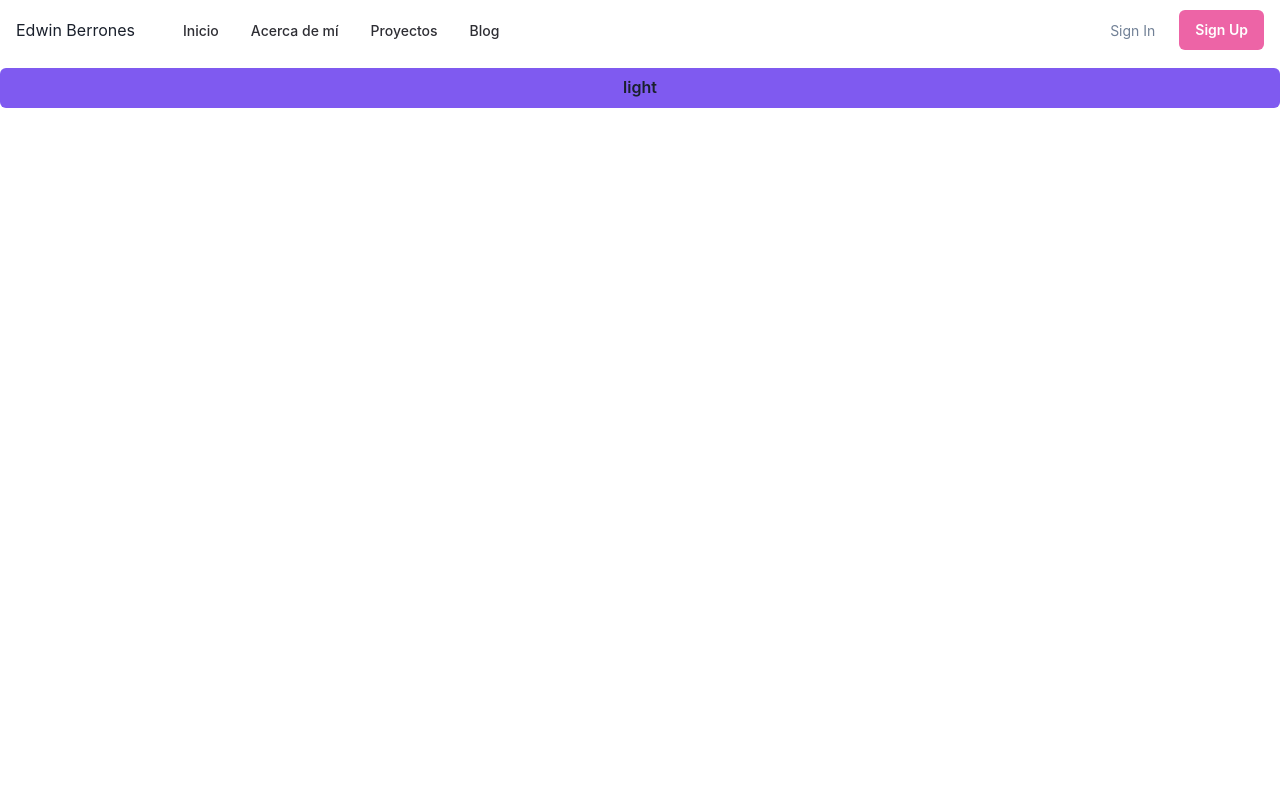
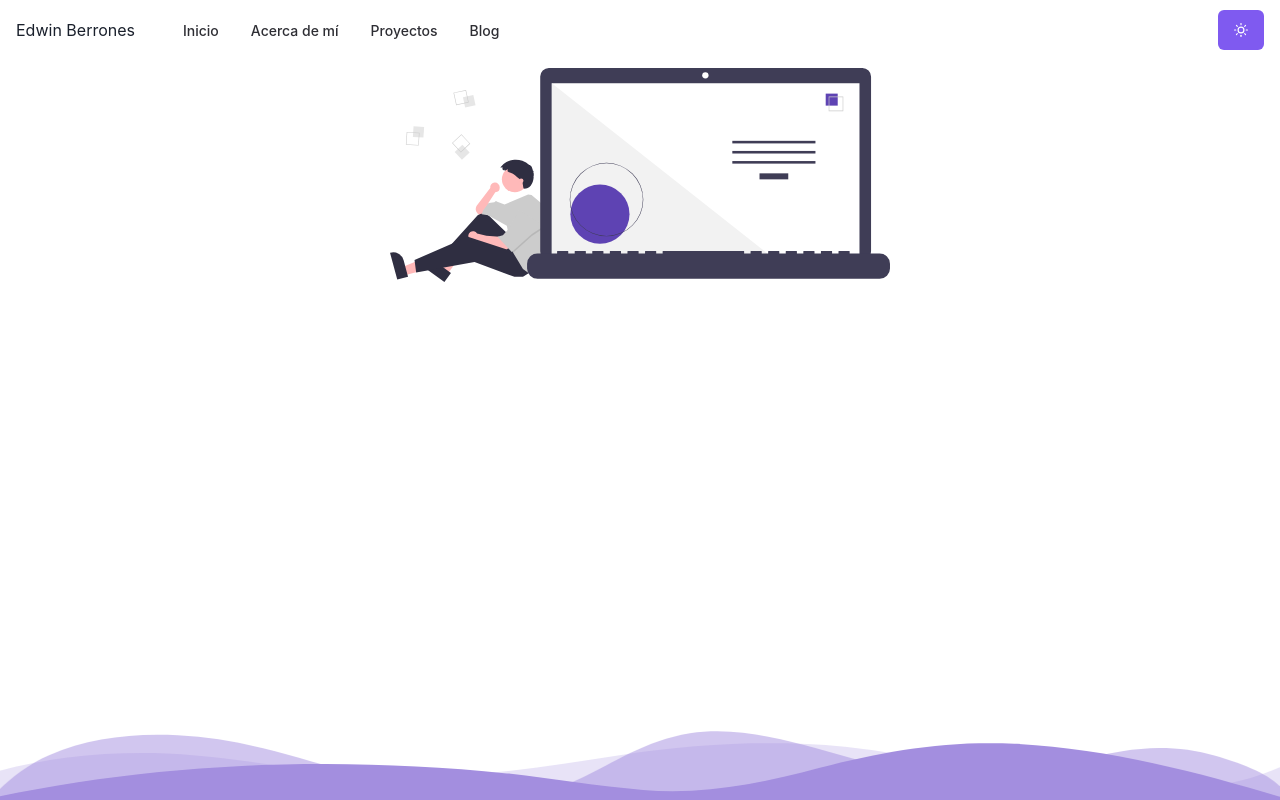
Before and after one commit to Berrones-Edwin/portfolio-react, a React (Vite) app: page / in a window 1280 px wide. Built offline with nearby package versions, Linux system fonts and the light colour scheme.

Commit message:
[ Feature ] add toggle theme

```diff
--- a/src/App.tsx
+++ b/src/App.tsx
@@ -1,19 +1,19 @@
 import React from 'react'
-import { Button, Stack, useColorMode } from '@chakra-ui/react'
-import NavBar from './components/Navbar'
+import { Stack } from '@chakra-ui/react'
+
+import Header from './components/Header'
+import ShapeDivider from './components/ShapeDivider/ShapeDivider'
 
 function App() {
-  const { colorMode, toggleColorMode } = useColorMode()
   return (
     <Stack
       bgColor="{useColorModeValue( 'bgColorlight','bgColorDark')}"
       minW="100vw"
       minH="100vh"
     >
-      <NavBar />
-      <Button onClick={toggleColorMode} bgColor="primary">
-        {colorMode}
-      </Button>
+      <Header />
+
+      <ShapeDivider />
     </Stack>
   )
 }
--- /dev/null
+++ b/src/components/Header.tsx
@@ -0,0 +1,16 @@
+import React from 'react'
+import NavBar from './Navbar'
+import { Center } from '@chakra-ui/react'
+import Developer from '../svg/developer.svg'
+const Header = () => {
+  return (
+    <>
+      <NavBar />
+      <Center>
+        <img src={Developer} alt={'developer'} height="500" width="500" />
+      </Center>
+    </>
+  )
+}
+
+export default Header
--- a/src/components/Navbar.tsx
+++ b/src/components/Navbar.tsx
@@ -14,17 +14,21 @@
   PopoverContent,
   useColorModeValue,
   useBreakpointValue,
-  useDisclosure
+  useDisclosure,
+  useColorMode
 } from '@chakra-ui/react'
 import {
   HamburgerIcon,
   CloseIcon,
   ChevronDownIcon,
-  ChevronRightIcon
+  ChevronRightIcon,
+  SunIcon,
+  MoonIcon
 } from '@chakra-ui/icons'
 
 export default function NavBar() {
   const { isOpen, onToggle } = useDisclosure()
+  const { colorMode, toggleColorMode } = useColorMode()
 
   return (
     <Box>
@@ -34,9 +38,6 @@
         minH={'60px'}
         py={{ base: 2 }}
         px={{ base: 4 }}
-        // borderBottom={1}
-        // borderStyle={'solid'}
-        // borderColor={useColorModeValue('gray.200', 'gray.900')}
         align={'center'}
       >
         <Flex
@@ -85,26 +86,18 @@
           spacing={6}
         >
           <Button
-            as={'a'}
-            fontSize={'sm'}
-            fontWeight={400}
-            variant={'link'}
-            href={'#'}
-          >
-            Sign In
-          </Button>
-          <Button
             display={{ base: 'none', md: 'inline-flex' }}
             fontSize={'sm'}
             fontWeight={600}
             color={'white'}
-            bg={'pink.400'}
+            bg={'primary'}
             href={'#'}
+            onClick={toggleColorMode}
             _hover={{
-              bg: 'primary'
+              bg: 'primaryDark'
             }}
           >
-            Sign Up
+            {colorMode === 'dark' ? <MoonIcon /> : <SunIcon />}
           </Button>
         </Stack>
       </Flex>
--- /dev/null
+++ b/src/components/ShapeDivider/ShapeDivider.tsx
@@ -0,0 +1,32 @@
+import React from 'react'
+import './styles.css'
+
+const ShapeDivider = () => {
+  return (
+    <div className="custom-shape-divider-bottom-1629739812">
+      <svg
+        data-name="Layer 1"
+        xmlns="http://www.w3.org/2000/svg"
+        viewBox="0 0 1200 120"
+        preserveAspectRatio="none"
+      >
+        <path
+          d="M0,0V46.29c47.79,22.2,103.59,32.17,158,28,70.36-5.37,136.33-33.31,206.8-37.5C438.64,32.43,512.34,53.67,583,72.05c69.27,18,138.3,24.88,209.4,13.08,36.15-6,69.85-17.84,104.45-29.34C989.49,25,1113-14.29,1200,52.47V0Z"
+          opacity=".25"
+          className="shape-fill"
+        ></path>
+        <path
+          d="M0,0V15.81C13,36.92,27.64,56.86,47.69,72.05,99.41,111.27,165,111,224.58,91.58c31.15-10.15,60.09-26.07,89.67-39.8,40.92-19,84.73-46,130.83-49.67,36.26-2.85,70.9,9.42,98.6,31.56,31.77,25.39,62.32,62,103.63,73,40.44,10.79,81.35-6.69,119.13-24.28s75.16-39,116.92-43.05c59.73-5.85,113.28,22.88,168.9,38.84,30.2,8.66,59,6.17,87.09-7.5,22.43-10.89,48-26.93,60.65-49.24V0Z"
+          opacity=".5"
+          className="shape-fill"
+        ></path>
+        <path
+          d="M0,0V5.63C149.93,59,314.09,71.32,475.83,42.57c43-7.64,84.23-20.12,127.61-26.46,59-8.63,112.48,12.24,165.56,35.4C827.93,77.22,886,95.24,951.2,90c86.53-7,172.46-45.71,248.8-84.81V0Z"
+          className="shape-fill"
+        ></path>
+      </svg>
+    </div>
+  )
+}
+
+export default ShapeDivider
--- /dev/null
+++ b/src/components/ShapeDivider/styles.css
@@ -0,0 +1,21 @@
+.custom-shape-divider-bottom-1629739812 {
+  position: absolute;
+  bottom: 0;
+  left: 0;
+  width: 100%;
+  overflow: hidden;
+  line-height: 0;
+  transform: rotate(180deg);
+}
+
+.custom-shape-divider-bottom-1629739812 svg {
+  position: relative;
+  display: block;
+  width: calc(100% + 1.3px);
+  height: 75px;
+  transform: rotateY(180deg);
+}
+
+.custom-shape-divider-bottom-1629739812 .shape-fill {
+  fill: #a38edf;
+}
```
Also changed, not shown: src/svg/developer.svg (added).
